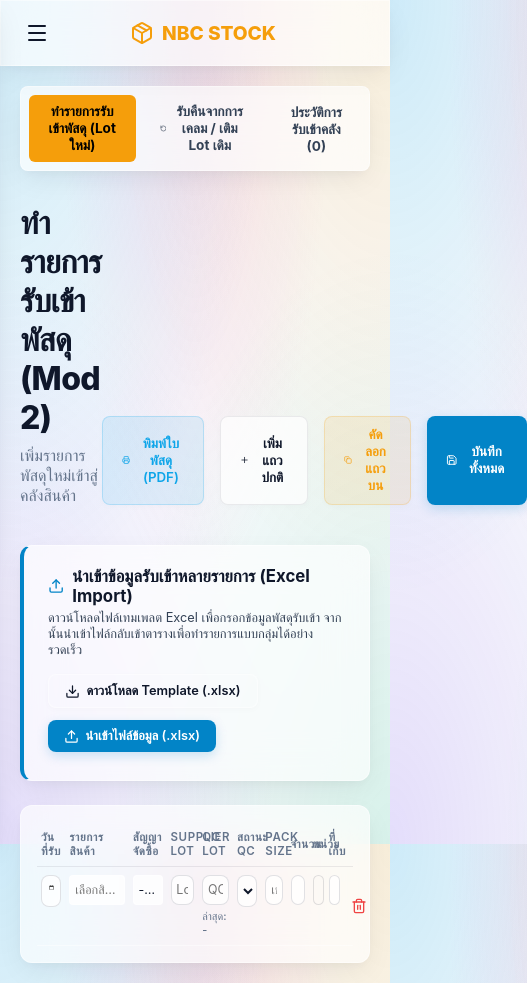
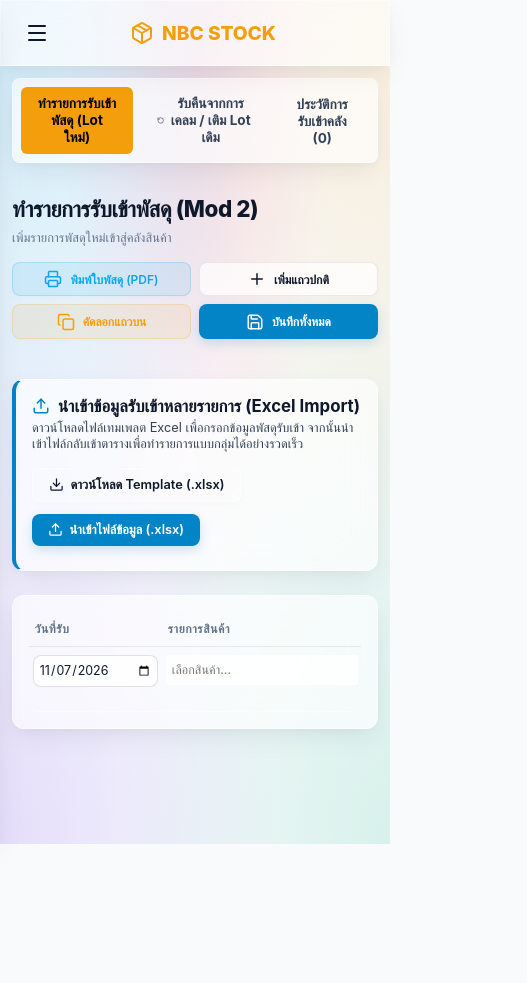
Before and after one commit to ooubaal/NBC-BAG-STOCK, a React (Vite) app: page / in a window 390 px wide. Both pictures are taken after a click on the button "บันทึกรับเข้าพัสดุ". Shown: the whole page, 527 px wide, since content can reach past the window. After the commit the page ends 844 px from the top, so only its background shows below. Built offline with nearby package versions, Linux system fonts and the light colour scheme.

Commit message:
feat(mobile): optimize mobile responsive layout, fix squished columns, and prevent overflow

```diff
--- a/src/App.css
+++ b/src/App.css
@@ -197,7 +197,12 @@
   }
 
   .main-content {
-    padding: 1.25rem;
+    padding: 0.75rem;
+    overflow-x: hidden;
+  }
+
+  .card {
+    padding: 1rem !important;
   }
 
   @keyframes fadeInAppMobile {
@@ -205,3 +210,113 @@
     to { opacity: 1; }
   }
 }
+
+/* ===================================================
+   Responsive Mobile & Tablet Optimizations
+   =================================================== */
+
+.responsive-grid-2col {
+  display: grid;
+  grid-template-columns: 1fr 1fr;
+  gap: 1.5rem;
+}
+
+.dashboard-main-grid {
+  display: grid;
+  grid-template-columns: minmax(0, 1.4fr) minmax(0, 1fr);
+  gap: 1.5rem;
+}
+
+.labels-layout-grid {
+  display: grid;
+  grid-template-columns: 1.2fr 1fr;
+  gap: 2rem;
+  align-items: start;
+}
+
+.labels-preview-sticky {
+  position: sticky;
+  top: 1rem;
+}
+
+.analytics-bottom-grid {
+  display: grid;
+  grid-template-columns: 1.7fr 1fr;
+  gap: 2rem;
+}
+
+.table-responsive-wrapper {
+  width: 100%;
+  overflow-x: auto;
+  -webkit-overflow-scrolling: touch;
+  border-radius: var(--radius-sm);
+  scrollbar-width: thin;
+}
+
+.inbound-draft-table {
+  width: 100%;
+  min-width: 980px;
+  border-collapse: collapse;
+}
+
+/* Tablet & Mobile Breakpoints (<= 992px) */
+@media (max-width: 992px) {
+  .dashboard-main-grid,
+  .labels-layout-grid,
+  .analytics-bottom-grid,
+  .responsive-grid-2col {
+    display: flex !important;
+    flex-direction: column !important;
+    gap: 1.25rem !important;
+    width: 100% !important;
+  }
+
+  .labels-preview-sticky {
+    position: static !important;
+    top: auto !important;
+    width: 100% !important;
+  }
+}
+
+/* Small Screen Mobile Breakpoints (<= 768px) */
+@media (max-width: 768px) {
+  .page-title {
+    font-size: 1.4rem !important;
+  }
+
+  .page-subtitle {
+    font-size: 0.8rem !important;
+  }
+
+  .stats-grid {
+    grid-template-columns: 1fr !important;
+    gap: 0.75rem !important;
+    margin-bottom: 1.5rem !important;
+  }
+
+  /* Preview card for labels */
+  .preview-label-card {
+    padding: 1rem !important;
+    min-height: auto !important;
+  }
+
+  .preview-label-card > div:first-child {
+    font-size: 1.15rem !important;
+    margin-bottom: 0.75rem !important;
+  }
+
+  /* Wrap action buttons gracefully */
+  .inbound-action-buttons {
+    display: flex;
+    flex-wrap: wrap;
+    gap: 0.5rem !important;
+    width: 100%;
+  }
+
+  .inbound-action-buttons button {
+    flex: 1 1 calc(50% - 0.5rem);
+    font-size: 0.75rem !important;
+    padding: 0.45rem 0.6rem !important;
+    justify-content: center;
+  }
+}
--- a/src/components/Analytics.jsx
+++ b/src/components/Analytics.jsx
@@ -473,13 +473,13 @@ const Analytics = ({ inventory, items }) => {
         </div>
       </div>
 
-      <div style={{ display: 'grid', gridTemplateColumns: '1.7fr 1fr', gap: '2rem' }}>
+      <div className="analytics-bottom-grid">
         <div className="glass card">
           <h3 style={{ marginBottom: '1.5rem', display: 'flex', alignItems: 'center', gap: '0.5rem' }}>
             <List size={20} /> รายละเอียดแยกตาม Lot
           </h3>
-          <div style={{ overflowX: 'auto' }}>
-            <table style={{ width: '100%', fontSize: '0.9rem' }}>
+          <div style={{ overflowX: 'auto', WebkitOverflowScrolling: 'touch' }}>
+            <table style={{ width: '100%', minWidth: '780px', fontSize: '0.9rem' }}>
               <thead>
                 <tr style={{ textAlign: 'left', borderBottom: '1px solid var(--glass-border)', color: 'var(--text-muted)' }}>
                   {renderHeader('Lot no.', 'lot')}
--- a/src/components/Inbound.jsx
+++ b/src/components/Inbound.jsx
@@ -2658,12 +2658,12 @@ const Inbound = ({ setInventory, items, inventory = [], agreements = [] }) => {
 
       {inboundTab === 'draft' ? (
         <>
-          <div className="page-header" style={{ display: 'flex', justifyContent: 'space-between', alignItems: 'flex-end' }}>
+          <div className="page-header" style={{ display: 'flex', justifyContent: 'space-between', alignItems: 'flex-end', flexWrap: 'wrap', gap: '1rem' }}>
             <div>
               <h1 className="page-title">ทำรายการรับเข้าพัสดุ (Mod 2)</h1>
               <p className="page-subtitle">เพิ่มรายการพัสดุใหม่เข้าสู่คลังสินค้า</p>
             </div>
-            <div style={{ display: 'flex', gap: '1rem' }}>
+            <div className="inbound-action-buttons" style={{ display: 'flex', gap: '0.6rem', flexWrap: 'wrap' }}>
               <button className="btn btn-secondary" onClick={printPDF} style={{ background: 'rgba(14, 165, 233, 0.1)', color: '#0ea5e9', border: '1px solid rgba(14, 165, 233, 0.2)' }}>
                 <Printer size={18} /> พิมพ์ใบพัสดุ (PDF)
               </button>
@@ -2746,23 +2746,24 @@ const Inbound = ({ setInventory, items, inventory = [], agreements = [] }) => {
             </div>
           </div>
 
-          <div className="glass card" style={{ overflow: 'visible', padding: '1rem' }}>
-            <table style={{ width: '100%', borderCollapse: 'collapse', tableLayout: 'fixed' }}>
-              <thead>
-                <tr style={{ textAlign: 'left', borderBottom: '1px solid var(--glass-border)', color: 'var(--text-muted)' }}>
-                  <th style={{ padding: '0.5rem 0.25rem', fontSize: '0.72rem', width: '9%' }}>วันที่รับ</th>
-                  <th style={{ padding: '0.5rem 0.25rem', fontSize: '0.72rem', width: '20%' }}>รายการสินค้า</th>
-                  <th style={{ padding: '0.5rem 0.25rem', fontSize: '0.72rem', width: '12%' }}>สัญญาจัดซื้อ</th>
-                  <th style={{ padding: '0.5rem 0.25rem', fontSize: '0.72rem', width: '10%' }}>Supplier Lot</th>
-                  <th style={{ padding: '0.5rem 0.25rem', fontSize: '0.72rem', width: '11%' }}>QC Lot</th>
-                  <th style={{ padding: '0.5rem 0.25rem', fontSize: '0.72rem', width: '9%' }}>สถานะ QC</th>
-                  <th style={{ padding: '0.5rem 0.25rem', fontSize: '0.72rem', width: '8%' }}>Pack Size</th>
-                  <th style={{ padding: '0.5rem 0.25rem', fontSize: '0.72rem', width: '7%' }}>จำนวน</th>
-                  <th style={{ padding: '0.5rem 0.25rem', fontSize: '0.72rem', width: '5%' }}>หน่วย</th>
-                  <th style={{ padding: '0.5rem 0.25rem', fontSize: '0.72rem', width: '6%' }}>ที่เก็บ</th>
-                  <th style={{ padding: '0.5rem 0.25rem', fontSize: '0.72rem', width: '3%' }}></th>
-                </tr>
-              </thead>
+          <div className="glass card" style={{ padding: '1rem' }}>
+            <div className="table-responsive-wrapper" style={{ width: '100%', overflowX: 'auto', WebkitOverflowScrolling: 'touch' }}>
+              <table className="inbound-draft-table" style={{ width: '100%', minWidth: '1080px', borderCollapse: 'collapse' }}>
+                <thead>
+                  <tr style={{ textAlign: 'left', borderBottom: '1px solid var(--glass-border)', color: 'var(--text-muted)' }}>
+                    <th style={{ padding: '0.6rem 0.35rem', fontSize: '0.75rem', minWidth: '120px', width: '11%' }}>วันที่รับ</th>
+                    <th style={{ padding: '0.6rem 0.35rem', fontSize: '0.75rem', minWidth: '200px', width: '20%' }}>รายการสินค้า</th>
+                    <th style={{ padding: '0.6rem 0.35rem', fontSize: '0.75rem', minWidth: '135px', width: '12%' }}>สัญญาจัดซื้อ</th>
+                    <th style={{ padding: '0.6rem 0.35rem', fontSize: '0.75rem', minWidth: '125px', width: '11%' }}>Supplier Lot</th>
+                    <th style={{ padding: '0.6rem 0.35rem', fontSize: '0.75rem', minWidth: '125px', width: '11%' }}>QC Lot</th>
+                    <th style={{ padding: '0.6rem 0.35rem', fontSize: '0.75rem', minWidth: '110px', width: '9%' }}>สถานะ QC</th>
+                    <th style={{ padding: '0.6rem 0.35rem', fontSize: '0.75rem', minWidth: '95px', width: '8%' }}>Pack Size</th>
+                    <th style={{ padding: '0.6rem 0.35rem', fontSize: '0.75rem', minWidth: '85px', width: '7%' }}>จำนวน</th>
+                    <th style={{ padding: '0.6rem 0.35rem', fontSize: '0.75rem', minWidth: '65px', width: '5%' }}>หน่วย</th>
+                    <th style={{ padding: '0.6rem 0.35rem', fontSize: '0.75rem', minWidth: '85px', width: '6%' }}>ที่เก็บ</th>
+                    <th style={{ padding: '0.6rem 0.35rem', fontSize: '0.75rem', minWidth: '40px', width: '3%' }}></th>
+                  </tr>
+                </thead>
               <tbody>
                 {entries.map((entry) => (
                   <tr key={entry.id} style={{ borderBottom: '1px solid var(--glass-border)' }}>
@@ -2961,6 +2962,7 @@ const Inbound = ({ setInventory, items, inventory = [], agreements = [] }) => {
                 ))}
               </tbody>
             </table>
+            </div>
           </div>
         </>
       ) : inboundTab === 'claim_return' ? (
--- a/src/components/Inventory.jsx
+++ b/src/components/Inventory.jsx
@@ -840,7 +840,7 @@ const Inventory = ({ inventory, setInventory }) => {
                   {expandedRow === item.id && (
                     <tr style={{ background: 'rgba(255,255,255,0.02)' }}>
                       <td colSpan="11" style={{ padding: '1.5rem' }}>
-                        <div style={{ display: 'grid', gridTemplateColumns: '1fr 1.5fr', gap: '2rem' }}>
+                        <div className="responsive-grid-2col">
                           {/* Edit Status Section */}
                           <div className="glass card" style={{ padding: '1.2rem' }}>
                             <h4 style={{ marginBottom: '1.2rem', display: 'flex', alignItems: 'center', gap: '0.5rem' }}>
--- a/src/components/Settings.jsx
+++ b/src/components/Settings.jsx
@@ -130,7 +130,7 @@ const Settings = ({ config, onSaveConfig, onDisconnect, onMigrate, syncStats, is
         <p className="page-subtitle">แชร์คลังพัสดุและซิงค์ข้อมูลการตัดจ่ายกับเครื่องเพื่อนร่วมงานแบบ Real-time</p>
       </div>
 
-      <div style={{ display: 'grid', gridTemplateColumns: '1.2fr 1fr', gap: '2rem' }}>
+      <div className="responsive-grid-2col">
         <div style={{ display: 'flex', flexDirection: 'column', gap: '1.5rem' }}>
 
           {/* Status Card */}
--- a/src/components/StatusLabels.jsx
+++ b/src/components/StatusLabels.jsx
@@ -905,7 +905,7 @@ const StatusLabels = ({ inventory = [] }) => {
         </div>
       </div>
 
-      <div style={{ display: 'grid', gridTemplateColumns: '1.2fr 1fr', gap: '2rem', alignItems: 'start' }}>
+      <div className="labels-layout-grid">
 
         {/* Left Side: Setup Forms */}
         <div style={{ display: 'flex', flexDirection: 'column', gap: '1.5rem' }}>
@@ -1359,7 +1359,7 @@ const StatusLabels = ({ inventory = [] }) => {
         </div>
 
         {/* Right Side: Live Visual Preview */}
-        <div style={{ position: 'sticky', top: '1rem', display: 'flex', flexDirection: 'column', gap: '1rem' }}>
+        <div className="labels-preview-sticky" style={{ display: 'flex', flexDirection: 'column', gap: '1rem', width: '100%', overflowX: 'auto' }}>
           <div style={{ fontSize: '0.9rem', fontWeight: 600, color: 'var(--text-secondary)', display: 'flex', alignItems: 'center', gap: '0.4rem' }}>
             <Eye size={16} /> ตัวอย่างป้ายก่อนพิมพ์ (Live Previews)
           </div>
--- a/src/components/Withdrawal.jsx
+++ b/src/components/Withdrawal.jsx
@@ -1748,7 +1748,7 @@ const Withdrawal = ({ inventory = [], setInventory, items = [] }) => {
 
       {withdrawalTab === 'new' ? (
         <div style={{ display: 'flex', flexDirection: 'column', gap: '2rem' }}>
-          <div style={{ display: 'grid', gridTemplateColumns: '1fr 1fr', gap: '2rem' }}>
+          <div className="responsive-grid-2col">
             {/* Step 1: Selection */}
             <div className="glass card">
               <h3 style={{ marginBottom: '1.5rem', display: 'flex', alignItems: 'center', gap: '0.5rem' }}>
@@ -2726,7 +2726,7 @@ const Withdrawal = ({ inventory = [], setInventory, items = [] }) => {
                 />
               </div>
 
-              <div style={{ display: 'grid', gridTemplateColumns: '1fr 1fr', gap: '1rem' }}>
+              <div className="responsive-grid-2col" style={{ gap: '1rem' }}>
                 <div>
                   <label style={{ display: 'block', fontSize: '0.82rem', marginBottom: '0.3rem', color: 'var(--success)', fontWeight: 700 }}>
                     ✅ จำนวนของดีที่รับคืน (+เข้าคลัง)
@@ -2757,7 +2757,7 @@ const Withdrawal = ({ inventory = [], setInventory, items = [] }) => {
                 </div>
               </div>
 
-              <div style={{ display: 'grid', gridTemplateColumns: '1fr 1fr', gap: '1rem' }}>
+              <div className="responsive-grid-2col" style={{ gap: '1rem' }}>
                 <div>
                   <label style={{ display: 'block', fontSize: '0.82rem', marginBottom: '0.3rem', color: 'var(--text-secondary)' }}>
                     สถานที่จัดเก็บ
```
Also changed, not shown: src/App.jsx (+7 -7 lines), src/components/Agreements.jsx (+5 -5 lines), src/components/NCP.jsx (+5 -5 lines).
